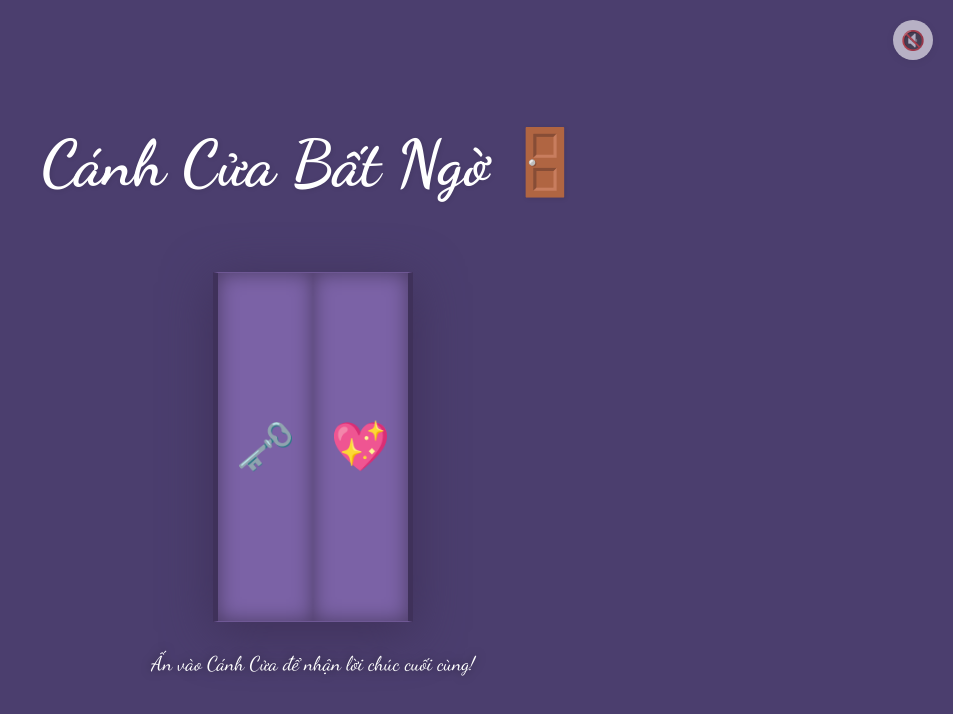
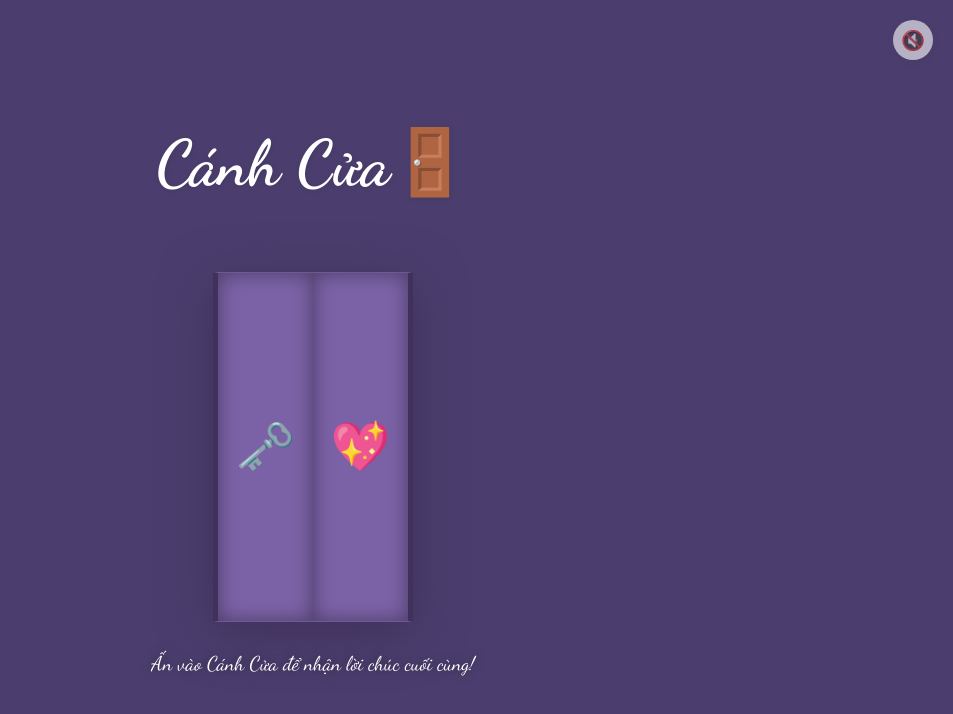
Before and after one commit to maitrongthinh/20thang10, a plain HTML site: page door.html in a window 1280 px wide. Shown: the whole page, without its empty margins (327-1280 px from the left). Drawn offline with Linux system fonts and the light colour scheme.

Commit message:
Fix HTML formatting and title spacingloonf
Removed space in title and adjusted HTML formatting.

```diff
--- a/door.html
+++ b/door.html
@@ -3,7 +3,7 @@
 <head>
     <meta charset="UTF-8">
     <meta name="viewport" content="width=device-width, initial-scale=1.0">
-    <title>20/10 - Cánh Cửa Bất Ngờ 🚪</title>
+    <title>20/10 - Cánh Cửa🚪</title>
     <!-- Google Fonts -->
     <link href="https://fonts.googleapis.com/css2?family=Dancing+Script:wght@400;700&family=Poppins:wght@300;400;600;700&display=swap" rel="stylesheet">
     <link rel="stylesheet" href="style.css">
@@ -30,7 +30,7 @@
         <!-- Confetti elements will be generated by main.js -->
     </div>
 
-    <h1 class="main-title text-center" style="color: var(--color-white); margin-bottom: 40px;">Cánh Cửa Bất Ngờ 🚪</h1>
+    <h1 class="main-title text-center" style="color: var(--color-white); margin-bottom: 40px;">Cánh Cửa🚪</h1>
 
     <!-- The Door (Đóng vai trò là nút bấm) -->
     <div class="door-wrapper" id="door-button">
```
